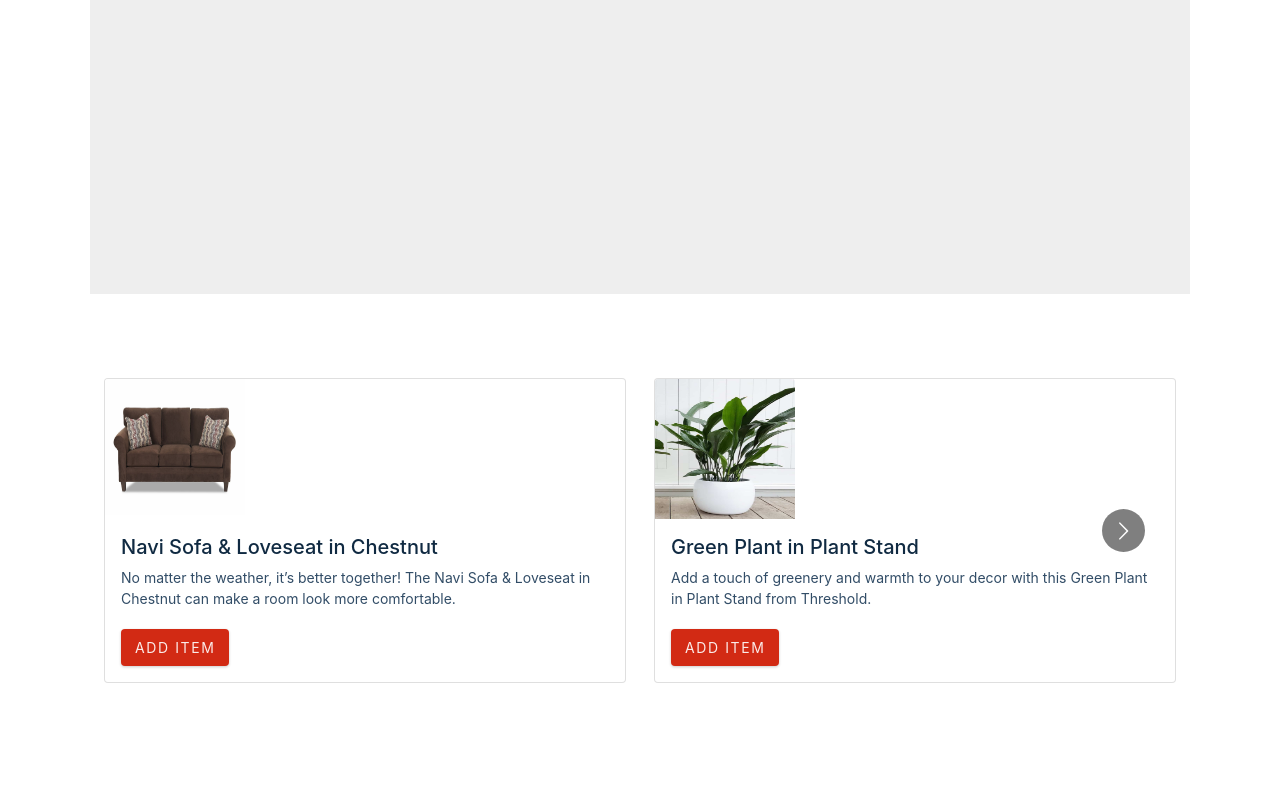
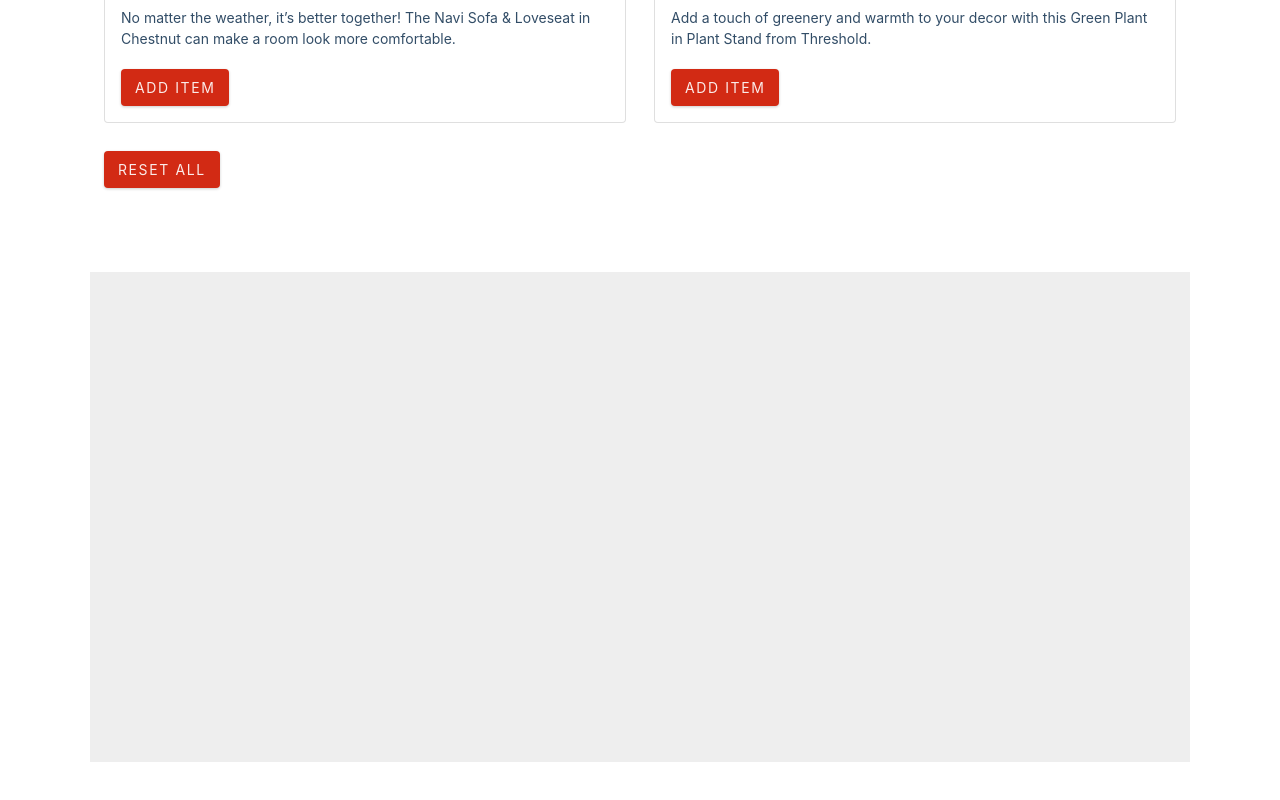
Before and after one commit to nsai11/Interio, a React (Create React App) app: page / in a window 1280 px wide. Shown: the part 1166-1966 px from the top of the page. Built offline with nearby package versions, Linux system fonts and the light colour scheme; the HTML template or start-up script is replaced by a standard one.

Commit message:
reset and readme added

```diff
--- a/src/components/Hero.js
+++ b/src/components/Hero.js
@@ -15,7 +15,7 @@ const Hero = () => {
         <p>
           Re-imagine your living space. Place your furniture on the floor plan below to get an idea on the best layout.
         </p>
-        <button  className="btn1 hero-btn">
+        <button className="btn1 hero-btn">
           Try now!
         </button>
       </article>
--- a/src/components/grid.jsx
+++ b/src/components/grid.jsx
@@ -19,6 +19,7 @@ import centerimg from "../assets/coffee-table-2.jpeg";
 import shelfimg from "../assets/storage-2.jpeg";
 import singleimg from "../assets/sofa-single-1.webp";
 
+
 const responsive = {
   desktop: {
     breakpoint: { max: 3000, min: 1024 },
@@ -36,6 +37,10 @@ const responsive = {
     slidesToSlide: 1 // optional, default to 1.
   }
 };
+
+const margin = {
+  margin: "1em",
+}
 export default class NoCompactingLayout extends React.PureComponent {
   static defaultProps = {
     className: "layout",
@@ -63,8 +68,6 @@ constructor(props) {
     newCounter: 0
   };
   this.getData = this.getData.bind(this);
-  //this.findWidth = this.findWidth.bind(this);
-  //this.onAddItem = this.onAddItem.bind(this);
   this.onBreakpointChange = this.onBreakpointChange.bind(this);
 }
 
@@ -144,16 +147,12 @@ onRemoveItem(i) {
   this.setState({ items: _.reject(this.state.items, { i: i }) });
 }
 
+clear(){
+  this.setState(({items: 0}));
+}
 render() {
   return (
     <div>
-        <ReactGridLayout
-        onLayoutChange={this.onLayoutChange}
-        onBreakpointChange={this.onBreakpointChange}
-        {...this.props}
-        >
-          {_.map(this.state.items, el => this.createElement(el))}
-        </ReactGridLayout>
         <div style={{margin:"5em"}}>
           <Carousel responsive = {responsive} autoPlay={false} infinite={false}>
             <Card style={{margin:"1em"}}>
@@ -217,7 +216,15 @@ render() {
               </Card.Body>
             </Card>
           </Carousel>
+          <button className="btn1 hero-btn" style={margin} onClick={this.clear.bind(this)}>Reset All</button>
         </div>
+        <ReactGridLayout
+        onLayoutChange={this.onLayoutChange}
+        onBreakpointChange={this.onBreakpointChange}
+        {...this.props}
+        >
+          {_.map(this.state.items, el => this.createElement(el))}
+        </ReactGridLayout>
     </div>
   );
 }
```
Also changed, not shown: 1 other file (tests, documents, lock files or other folders).
